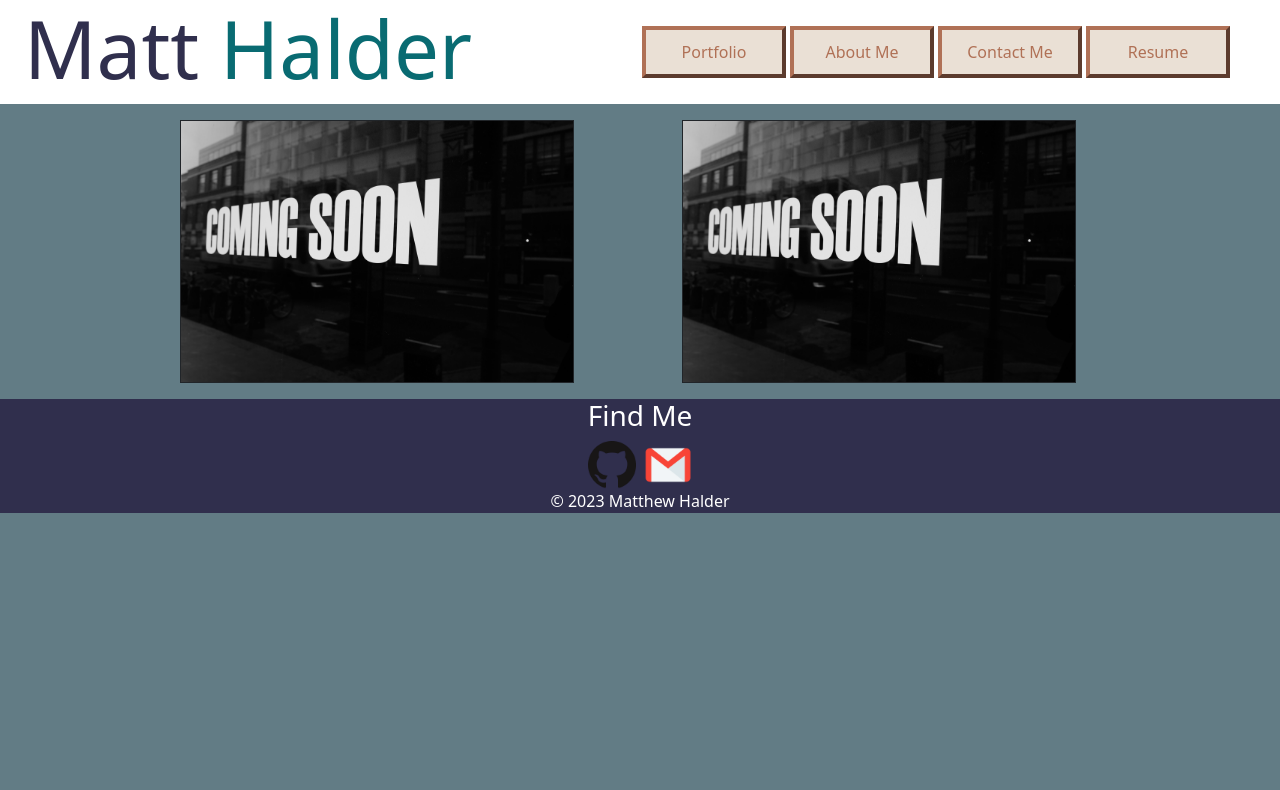
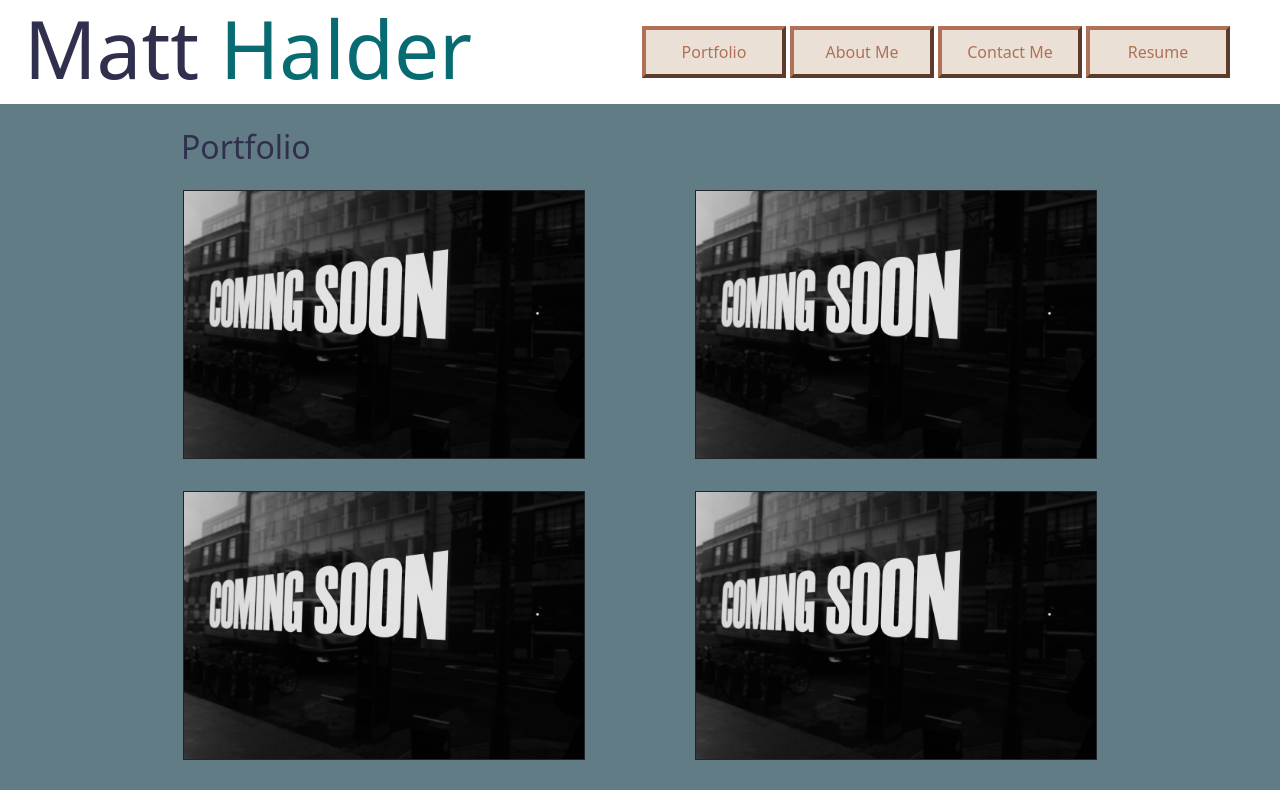
Before and after one commit to mhalder4/react-portfolio, a React (Vite) app: page / in a window 1280 px wide. Shown: the top 790 px of the page. Built offline with nearby package versions, Linux system fonts and the light colour scheme.

Commit message:
Finished base styling and format for portfolio page.

```diff
--- a/src/App.css
+++ b/src/App.css
@@ -76,6 +76,14 @@ footer {
   max-width: 3rem;
 }
 
+.title {
+  color: var(--navy)
+}
+
+.test {
+  width: fit-content;
+}
+
 .name {
   font-size: 5rem;
   color: var(--navy);
--- a/src/pages/Portfolio.jsx
+++ b/src/pages/Portfolio.jsx
@@ -11,6 +11,48 @@ const portfolioItems = [
   },
   {
     id: 2,
+    name: "Project 2",
+    image: comingSoon,
+    github: "https://github.com/mhalder4/employee-tracker-challenge",
+    demo: "Placeholder"
+  },
+  {
+    id: 3,
+    name: "Project 1",
+    image: comingSoon,
+    github: "https://github.com/mhalder4/group-project-1",
+    demo: "Placeholder"
+  },
+  {
+    id: 4,
+    name: "Project 2",
+    image: comingSoon,
+    github: "https://github.com/mhalder4/employee-tracker-challenge",
+    demo: "Placeholder"
+  },
+  {
+    id: 5,
+    name: "Project 1",
+    image: comingSoon,
+    github: "https://github.com/mhalder4/group-project-1",
+    demo: "Placeholder"
+  },
+  {
+    id: 6,
+    name: "Project 2",
+    image: comingSoon,
+    github: "https://github.com/mhalder4/employee-tracker-challenge",
+    demo: "Placeholder"
+  },
+  {
+    id: 7,
+    name: "Project 1",
+    image: comingSoon,
+    github: "https://github.com/mhalder4/group-project-1",
+    demo: "Placeholder"
+  },
+  {
+    id: 8,
     name: "Project 2",
     image: comingSoon,
     github: "https://github.com/mhalder4/employee-tracker-challenge",
@@ -32,6 +74,7 @@ export default function Portfolio() {
   return (
     <main>
       <div className="test container-fluid row d-flex justify-content-around align-items-center">
+        <h2 className="title col-9 mt-4">Portfolio</h2>
         <div className="col-10 test2 row d-flex justify-content-around align-items-center">
           {portfolioItemComps}
         </div>
```
